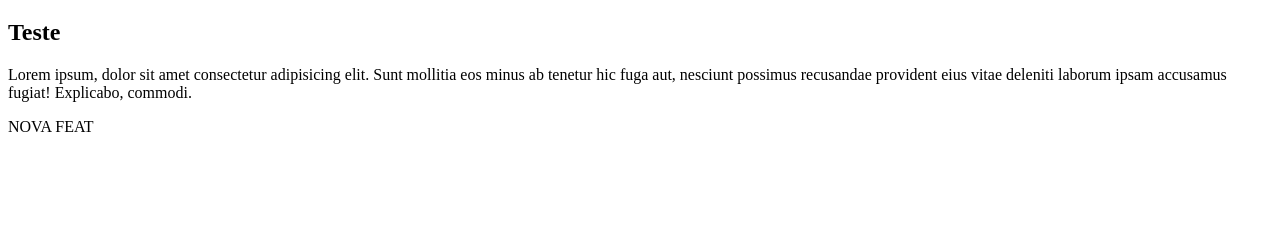
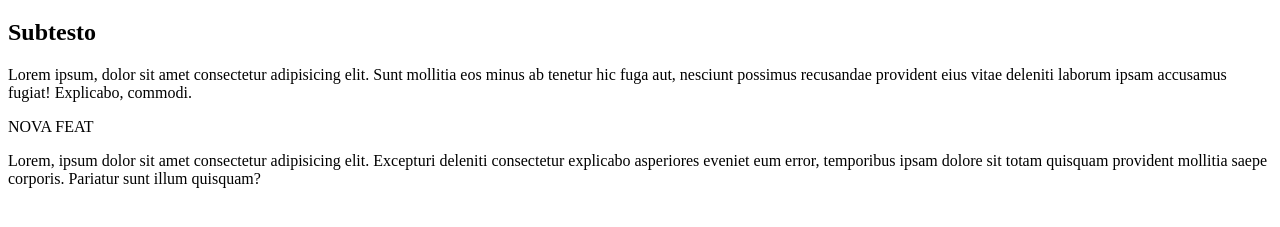
Before and after one commit to HenriqueSilva367/curso-git, a plain HTML site: page index.html in a window 1280 px wide. Shown: the part 61-288 px from the top of the page. Drawn offline with Linux system fonts and the light colour scheme.

Commit message:
corrigindo

```diff
--- a/index.html
+++ b/index.html
@@ -3,12 +3,13 @@
 <head>
   <meta charset="UTF-8">
   <meta name="viewport" content="width=device-width, initial-scale=1.0">
-  <title>Document</title>
+  <title>Corrigido</title>
 </head>
 <body>
   <h1>Ola</h1>
-  <h2>Teste</h2>
+  <h2>Subtesto</h2>
   <p>Lorem ipsum, dolor sit amet consectetur adipisicing elit. Sunt mollitia eos minus ab tenetur hic fuga aut, nesciunt possimus recusandae provident eius vitae deleniti laborum ipsam accusamus fugiat! Explicabo, commodi.</p>
   <span>NOVA FEAT</span>
+  <p>Lorem, ipsum dolor sit amet consectetur adipisicing elit. Excepturi deleniti consectetur explicabo asperiores eveniet eum error, temporibus ipsam dolore sit totam quisquam provident mollitia saepe corporis. Pariatur sunt illum quisquam?</p>
 </body>
 </html>
```
